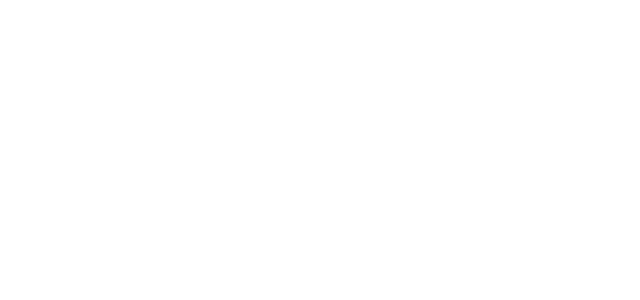
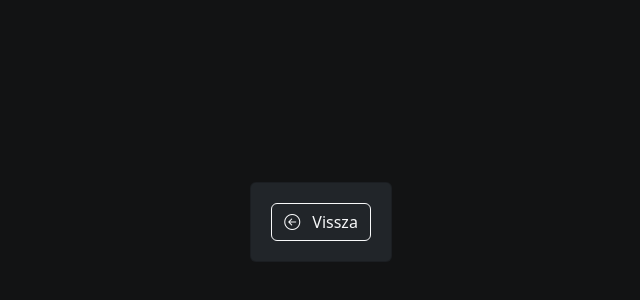
Before and after one commit to tamasboka/allasportal, a Vue app in the folder frontend/: page /auth in a window 1280 px wide. Shown: the part 178-478 px from the top of the page, without its empty margins (319-959 px from the left). Built offline with nearby package versions, Linux system fonts and the light colour scheme.

Commit message:
feat: add basic card layout + reactive return to home page button

```diff
--- a/frontend/src/layouts/AuthLayout.vue
+++ b/frontend/src/layouts/AuthLayout.vue
@@ -1,12 +1,30 @@
 <script>
-
 export default {
-  name: "AuthLayout"
+  name: "AuthLayout",
+  data() {
+    return {
+      isReturnBtnHovered: false
+    }
+  }
 }
 </script>
 
 <template>
-
+  <main>
+    <section class="min-vh-100 d-flex align-items-center justify-content-center">
+      <div class="card text-bg-dark p-1">
+        <div class="card-body">
+          <RouterLink to="/" class="text-decoration-none text-light btn"
+                      :class="{ 'btn-outline-light': !isReturnBtnHovered, 'btn-outline-primary': isReturnBtnHovered}"
+                      @mouseover="isReturnBtnHovered = true" @mouseleave="isReturnBtnHovered = false">
+            <i class="bi bi-arrow-left-circle me-2"></i>
+            Vissza
+          </RouterLink>
+          <RouterView/>
+        </div>
+      </div>
+    </section>
+  </main>
 </template>
 
 <style scoped>
```
